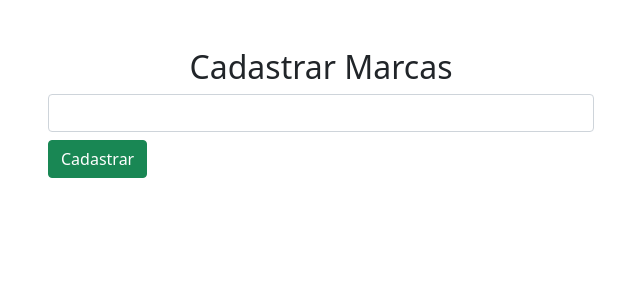
After one commit to kelvennds1/projetoLojaVirtualFlask, a Flask app: page /addmarca in a window 1280 px wide. The commit adds this page. Shown: the top 300 px of the page, without its empty margins (319-959 px from the left). Run offline with Flask 2, Linux system fonts and the light colour scheme; some libraries are stand-ins or nearby versions.

Commit message:
Pagina de Cadastro de Marcas

```diff
--- a/store/__init__.py
+++ b/store/__init__.py
@@ -13,3 +13,4 @@ bcrypt = Bcrypt(app)
 
 #Import routes
 from store.admin import routes
+from store.products import routes
--- a/store/products/routes.py
+++ b/store/products/routes.py
@@ -1,7 +1,15 @@
 from flask import redirect, render_template, url_for, flash, request
 
 from store import db, app
+from store.products.models import Marcas, Categorias
 
-@app.route('/brandadd', methods=["GET", "POST"])
-def brandadd():
-    return render_template('/products/brandadd.hmtl')
+@app.route('/addmarca', methods=['GET', 'POST'])
+def addmarca():
+    if request.method == "POST":
+        getmarca = request.form.get('marca')
+        marca = Marcas(name=getmarca)
+        db.session.add(marca)
+        flash(f'A marca {getmarca} foi cadastrada com sucesso!', 'success')
+        db.session.commit()
+        return redirect(url_for('addmarca'))
+    return render_template('products/addmarca.html', marcas='marcas')
--- /dev/null
+++ b/store/templates/products/addmarca.html
@@ -0,0 +1,29 @@
+{% extends "layouts.html" %}
+
+{% block content %}
+
+<div class="container">
+    <div class="row">
+        <div class="col-md-3"></div>
+        <div class="col-md-6">
+            {% include "_messages.html" %}
+            {% if marcas %}
+            <h2 class="text-center mt-5">Cadastrar Marcas</h2>
+            <form action=""  method="POST">
+                <input type="text" name="marca" class="form-control">
+                <input type="submit" value="Cadastrar" class="btn btn-success mt-2">
+
+            </form>
+            {% else %}
+            <h2 class="text-center mt-5">Cadastrar Categorias</h2>
+            <form action=""  method="POST">
+                <input type="text" name="Categoria" class="form-control">
+                <input type="submit" value="Cadastrar" class="btn btn-success mt-2">
+            {% endif %}
+        </div>
+        <div class="col-md-3"></div>
+
+    </div>
+</div>
+
+{% endblock content %}
```
Also changed, not shown: store/products/models.py (+6 -7 lines), store/mystore.db, store/templates/admin/register.html (line endings or trailing spaces), store/templates/products/brandadd.html (deleted), 1 other file.
